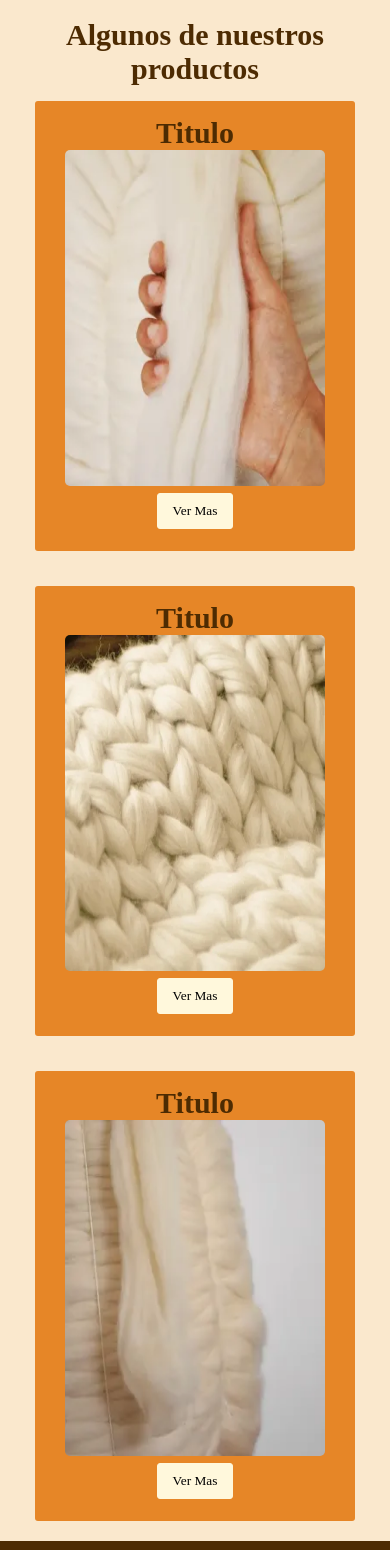
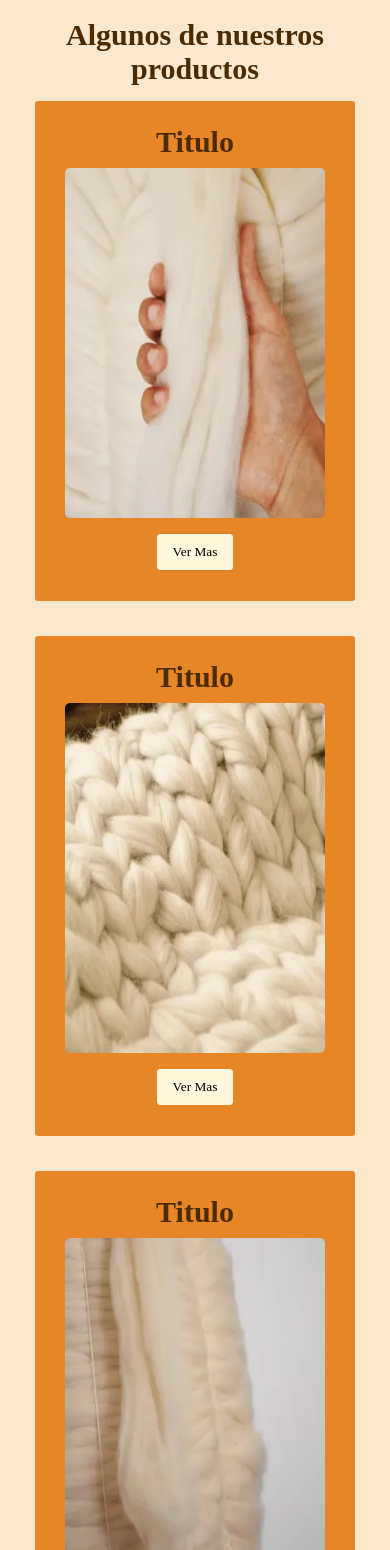
Before and after one commit to VN-VictoriaNunez/Pagina-web--Curso-Coderhouse, a plain HTML site: page index.html in a window 390 px wide. Shown: the part 1190-2740 px from the top of the page. Drawn offline with nearby package versions, Linux system fonts and the light colour scheme.

Commit message:
detalles responsive

```diff
--- a/css/style.css
+++ b/css/style.css
@@ -111,7 +111,8 @@ h3 {
     font-size: 18px;
     position: absolute;
     bottom: 100PX;
-    margin: 0 auto;}
+    margin: 0 auto;
+}
 
 .sectionImagen {
     position: relative;
@@ -222,11 +223,12 @@ input:hover {
     padding: 15px 30px;
     margin: 10px 20px 20px;
     border-radius: 3px;
+    justify-content: space-evenly;
 }
 
 
 .galeriaScroll {
-    height: 450px;
+    height: 500px;
     margin-top: 15px;
 }
 
@@ -325,15 +327,19 @@ footer p {
             "fotoTres";
         justify-content: center;
     }
+
     .card-container {
         width: 320px;
     }
+
     .imgBlog {
         height: 350px;
     }
-.blog {
-    height: 500px;
-}
+
+    .blog {
+        height: 500px;
+    }
+
     .titulo {
         font-size: 30px;
         width: 75%;
@@ -359,6 +365,7 @@ footer p {
     .flex {
         flex-wrap: wrap;
     }
+
     .divImagen {
         opacity: 1;
     }
--- a/index.html
+++ b/index.html
@@ -48,21 +48,21 @@
             <section class="cards wow animate__animated animate__zoomIn  animate__delay-1s ">
                 <div class="card-container galeriaScroll">
                     <h2 class="titulo">Titulo</h2>
-                    <img src="./assets/img/lana-corridale-mano.webp" alt="Lana mecha corridale" >
+                    <img src="./assets/img/lana-corridale-mano.webp" alt="Lana mecha corridale" class="imgBlog">
                     <form action=" #" method="get">
                     <input type="button" value="Ver Mas">
                     </form>
                 </div>
                 <div class="card-container galeriaScroll">
                     <h2 class="titulo">Titulo</h2>
-                    <img src="./assets/img/3(2).webp" alt="Lana Mecha">
+                    <img src="./assets/img/3(2).webp" alt="Lana Mecha" class="imgBlog">
                     <form action="#" method="get">
                         <input type="button" value="Ver Mas">
                     </form>
                 </div>
                 <div class="card-container galeriaScroll">
                     <h2 class="titulo">Titulo</h2>
-                    <img src="./assets/img/lana-uruguay-corridale.webp" alt="Bobina de Lana">
+                    <img src="./assets/img/lana-uruguay-corridale.webp" alt="Bobina de Lana" class="imgBlog">
                     <form action="#" method="get">
                         <input type="button" value="Ver Mas">
                     </form>
```
Also changed, not shown: pages/productos.html (+3 -3 lines).
